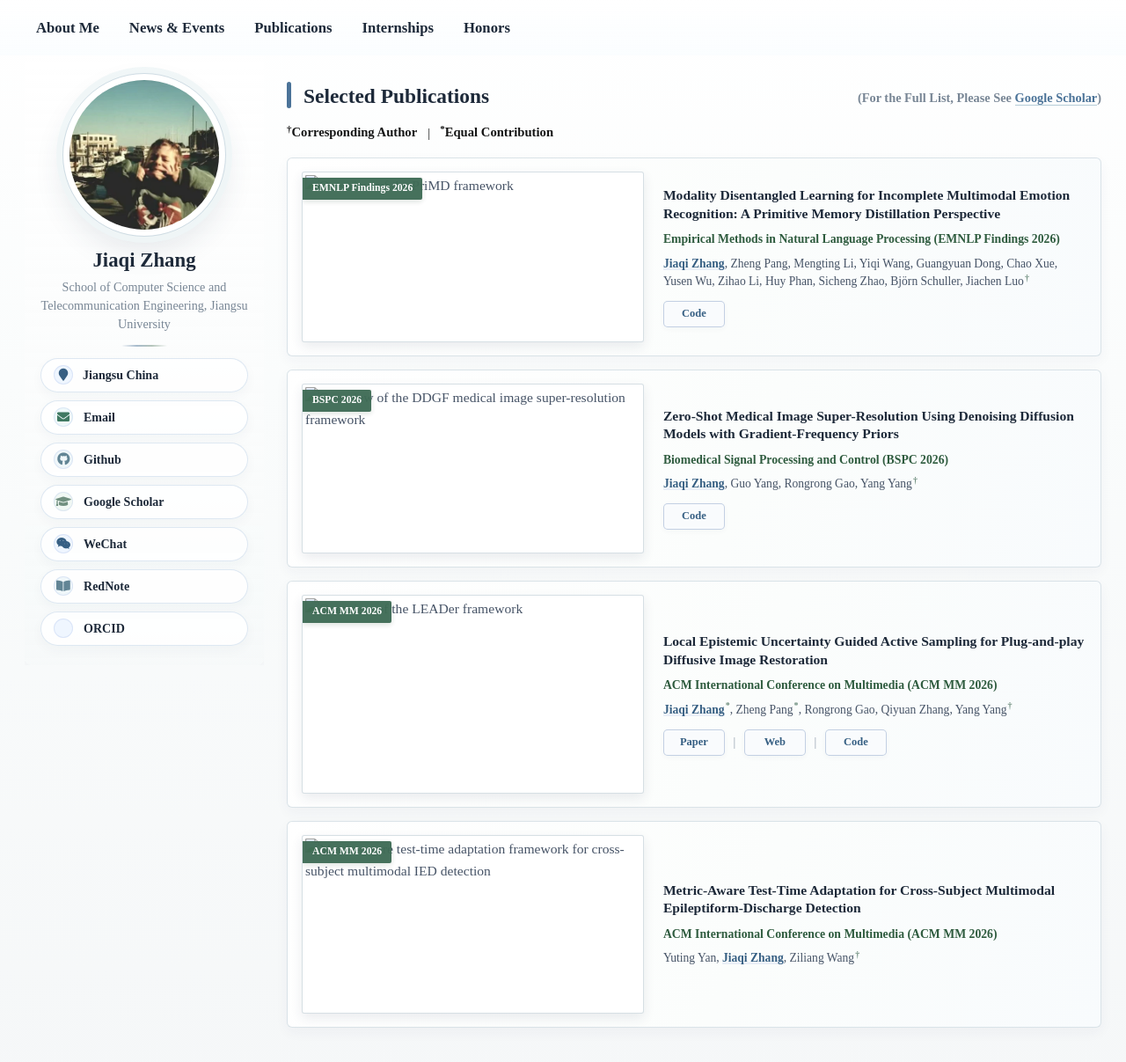
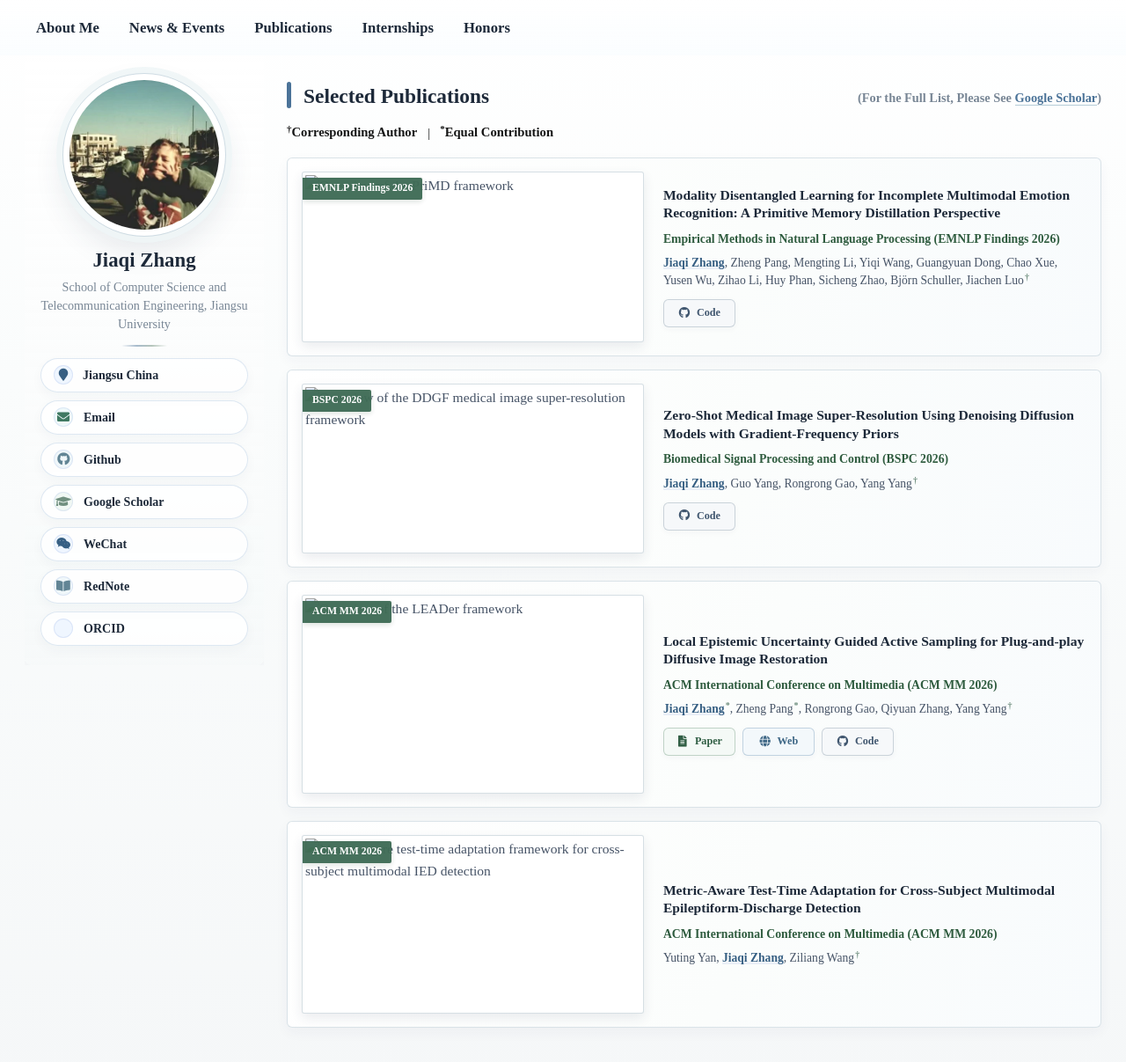
Before and after one commit to JiaqiZhang-Sengoku/JiaqiZhang-Sengoku.github.io, a Jekyll site: the page built from _pages/includes/pub.md, in a window 1280 px wide and 1266 px high. Shown: the top 1207 px of the window at 88% size. Built offline with Jekyll 4.4.1, drawn with Linux system fonts in a browser that asks for light colours; our own code applies the rules of GitHub Pages for plain Markdown files.

Commit message:
20260707

```diff
--- a/_pages/includes/pub.md
+++ b/_pages/includes/pub.md
@@ -19,7 +19,7 @@
     <div class="paper-title">Modality Disentangled Learning for Incomplete Multimodal Emotion Recognition: A Primitive Memory Distillation Perspective</div>
     <div class="paper-venue paper-venue--accepted">Empirical Methods in Natural Language Processing (EMNLP Findings 2026)</div>
     <div class="paper-authors"><strong>Jiaqi Zhang</strong>, Zheng Pang, Mengting Li, Yiqi Wang, Guangyuan Dong, Chao Xue, Yusen Wu, Zihao Li, Huy Phan, Sicheng Zhao, Björn Schuller, Jiachen Luo<sup>&dagger;</sup></div>
-    <div class="paper-links"><a href="https://github.com/JiaqiZhang-Sengoku/PriMD">Code</a></div>
+    <div class="paper-links"><a class="paper-link paper-link--code" href="https://github.com/JiaqiZhang-Sengoku/PriMD" title="View code on GitHub"><i class="fab fa-github paper-link__icon" aria-hidden="true"></i><span>Code</span></a></div>
   </div>
 </div>
 
@@ -34,7 +34,7 @@
     <div class="paper-title">Zero-Shot Medical Image Super-Resolution Using Denoising Diffusion Models with Gradient-Frequency Priors</div>
     <div class="paper-venue paper-venue--accepted">Biomedical Signal Processing and Control (BSPC 2026)</div>
     <div class="paper-authors"><strong>Jiaqi Zhang</strong>, Guo Yang, Rongrong Gao, Yang Yang<sup>&dagger;</sup></div>
-    <div class="paper-links"><a href="https://github.com/JiaqiZhang-Sengoku/DDGF">Code</a></div>
+    <div class="paper-links"><a class="paper-link paper-link--code" href="https://github.com/JiaqiZhang-Sengoku/DDGF" title="View code on GitHub"><i class="fab fa-github paper-link__icon" aria-hidden="true"></i><span>Code</span></a></div>
   </div>
 </div>
 
@@ -49,7 +49,7 @@
     <a class="paper-title" href="/LEADer/">Local Epistemic Uncertainty Guided Active Sampling for Plug-and-play Diffusive Image Restoration</a>
     <div class="paper-venue paper-venue--accepted">ACM International Conference on Multimedia (ACM MM 2026)</div>
     <div class="paper-authors"><strong>Jiaqi Zhang</strong><sup>*</sup>, Zheng Pang<sup>*</sup>, Rongrong Gao, Qiyuan Zhang, Yang Yang<sup>&dagger;</sup></div>
-    <div class="paper-links"><a href="https://arxiv.org/abs/2608.06981">Paper</a><span class="paper-link-separator" aria-hidden="true">|</span><a href="/LEADer/">Web</a><span class="paper-link-separator" aria-hidden="true">|</span><a href="https://github.com/JiaqiZhang-Sengoku/LEADer">Code</a></div>
+    <div class="paper-links"><a class="paper-link paper-link--paper" href="https://arxiv.org/abs/2608.06981" title="Read the paper"><i class="fas fa-file-alt paper-link__icon" aria-hidden="true"></i><span>Paper</span></a><a class="paper-link paper-link--web" href="/LEADer/" title="Open the project website"><i class="fas fa-globe paper-link__icon" aria-hidden="true"></i><span>Web</span></a><a class="paper-link paper-link--code" href="https://github.com/JiaqiZhang-Sengoku/LEADer" title="View code on GitHub"><i class="fab fa-github paper-link__icon" aria-hidden="true"></i><span>Code</span></a></div>
   </div>
 </div>
 
@@ -125,7 +125,7 @@ Temporarily hidden: non-ACM-MM publications.
     <div class="paper-title">Rethinking Knowledge Distillation for Incomplete Multimodal Emotion Recognition: A Dynamic Approach</div>
     <div class="paper-venue">ACM International Conference on Multimedia (ACM MM 2026)<strong class="paper-status paper-status--review">Under Review</strong></div>
     <div class="paper-authors"><strong>Jiaqi Zhang</strong> (First Author), Anonymous</div>
-    <div class="paper-links"><a href="/Paper/DynKD_Paper.pdf">Paper</a></div>
+    <div class="paper-links"><a class="paper-link paper-link--paper" href="/Paper/DynKD_Paper.pdf" title="Read the paper"><i class="fas fa-file-alt paper-link__icon" aria-hidden="true"></i><span>Paper</span></a></div>
   </div>
 </div> -->
 
@@ -172,7 +172,7 @@ Temporarily hidden: non-ACM-MM publications.
     <div class="paper-title">From Agent Traces to Trust: A Survey of Evidence Tracing and Execution Provenance in LLM Agents</div>
     <div class="paper-venue paper-venue--review"><!-- Transactions on Machine Learning Research (TMLR) --><strong class="paper-status paper-status--review">Under Review</strong></div>
     <div class="paper-authors">Yiqi Wang, <strong>Jiaqi Zhang</strong>, Zhangkai Wu, Taotao Cai, Zirui Liu, Qingqiang Sun, Zequn Sun, Manqing Dong, Mingkai Zheng, Yu-Xuan Qiu, Xuefei Yin, Yanming Zhu</div>
-    <div class="paper-links"><a href="https://arxiv.org/abs/2606.04990">Paper</a></div>
+    <div class="paper-links"><a class="paper-link paper-link--paper" href="https://arxiv.org/abs/2606.04990" title="Read the paper"><i class="fas fa-file-alt paper-link__icon" aria-hidden="true"></i><span>Paper</span></a></div>
   </div>
 </div>
 {% endcomment %}
@@ -206,7 +206,7 @@ Temporarily hidden: non-ACM-MM publications.
     <div class="paper-title">Learning Orthogonal Disentanglement for Modality-Agnostic Medical Image Segmentation</div>
     <div class="paper-venue paper-venue--review"><!-- Journal of Biomedical and Health Informatics (JBHI) --><strong class="paper-status paper-status--review">Under Review</strong></div>
     <div class="paper-authors">Kai Han, <strong>Jiaqi Zhang</strong>, Chongwen Lyu, Mengting Li, Jun Chen, Laihua Yang, Guangquan Zhou, Yang Chen, Zhe Liu<sup>†</sup></div>
-    <div class="paper-links"><a href="/Paper/OrthoSeg_Paper.pdf">Paper</a></div>
+    <div class="paper-links"><a class="paper-link paper-link--paper" href="/Paper/OrthoSeg_Paper.pdf" title="Read the paper"><i class="fas fa-file-alt paper-link__icon" aria-hidden="true"></i><span>Paper</span></a></div>
   </div>
 </div>
 {% endcomment %}
@@ -245,7 +245,7 @@ Temporarily hidden: non-ACM-MM publications.
     <div class="paper-title">Image Restoration via Optimizing Fidelity with Diffusion and Gradient Regularization</div>
     <div class="paper-venue">Engineering Applications of Artificial Intelligence (EAAI)<strong class="paper-status paper-status--review">Under Review</strong></div>
     <div class="paper-authors"><strong>Jiaqi Zhang</strong>, Guo Yang, Zheng Pang, Yao Zhu, Bingbing Gu, Yang Yang<sup>†</sup> (Corresponding Author)</div>
-    <div class="paper-links"><a href="https://github.com/JiaqiZhang-Sengoku/FDGR">Code</a></div>
+    <div class="paper-links"><a class="paper-link paper-link--code" href="https://github.com/JiaqiZhang-Sengoku/FDGR" title="View code on GitHub"><i class="fab fa-github paper-link__icon" aria-hidden="true"></i><span>Code</span></a></div>
   </div>
 </div>
 {% endcomment %}
@@ -263,7 +263,7 @@ Temporarily hidden: non-ACM-MM publications.
     <div class="other-paper-title">DG-SCL: Diffusion-guided Semantic Contrastive Learning for Imbalanced Malicious Traffic Detection</div>
     <div class="other-paper-authors other-paper-venue">Information Sciences (2026)</div>
     <div class="other-paper-authors">Bingbing Gu<sup>*</sup>, Saihua Cai<sup>*</sup> <sup>†</sup>, Jing Wang, Zhuole Li, Xiheng Jia, <strong>Jiaqi Zhang</strong></div>
-    <div class="other-paper-authors other-paper-links"><a href="https://www.sciencedirect.com/science/article/abs/pii/S0020025526007826">Paper</a></div>
+    <div class="other-paper-authors other-paper-links"><a class="paper-link paper-link--paper" href="https://www.sciencedirect.com/science/article/abs/pii/S0020025526007826" title="Read the paper"><i class="fas fa-file-alt paper-link__icon" aria-hidden="true"></i><span>Paper</span></a></div>
   </div>
   <div class="other-paper-item">
     <div class="other-paper-title">SCA-Net: A Scale- and Contrast-Aware Network for Subtle and Low-Contrast Polyp Segmentation</div>
@@ -281,7 +281,7 @@ Temporarily hidden: non-ACM-MM publications.
     <div class="other-paper-title">Zero-shot Diffusive Image Restoration with Consistency</div>
     <div class="other-paper-authors other-paper-venue">Signal Processing (2026)</div>
     <div class="other-paper-authors">Yi Wang, Lanling Zeng, <strong>Jiaqi Zhang</strong>, Yang Yang<sup>†</sup></div>
-    <div class="other-paper-authors other-paper-links"><a href="https://www.sciencedirect.com/science/article/abs/pii/S0165168426002197">Paper</a></div>
+    <div class="other-paper-authors other-paper-links"><a class="paper-link paper-link--paper" href="https://www.sciencedirect.com/science/article/abs/pii/S0165168426002197" title="Read the paper"><i class="fas fa-file-alt paper-link__icon" aria-hidden="true"></i><span>Paper</span></a></div>
   </div>
   <div class="other-paper-item">
     <div class="other-paper-title">Intrinsic Feature Consistency Learning Network for Generalizable Medical Image Segmentation</div>
@@ -306,7 +306,7 @@ Temporarily hidden: non-ACM-MM publications.
     <div class="other-paper-authors other-paper-venue">Knowledge-Based Systems (2026)</div>
     <div class="other-paper-authors">Yang Yang<sup>†</sup>, Xi Zhang, <strong>Jiaqi Zhang</strong>, Lanling Zeng
 <br></div>
-    <div class="other-paper-authors other-paper-links"><a href="https://www.sciencedirect.com/science/article/abs/pii/S0950705126002303">Paper</a><span class="paper-link-separator" aria-hidden="true">|</span><a href="https://github.com/AKA-hhh/PIRP">Code</a></div>
+    <div class="other-paper-authors other-paper-links"><a class="paper-link paper-link--paper" href="https://www.sciencedirect.com/science/article/abs/pii/S0950705126002303" title="Read the paper"><i class="fas fa-file-alt paper-link__icon" aria-hidden="true"></i><span>Paper</span></a><a class="paper-link paper-link--code" href="https://github.com/AKA-hhh/PIRP" title="View code on GitHub"><i class="fab fa-github paper-link__icon" aria-hidden="true"></i><span>Code</span></a></div>
   </div>
 </div>
 -->
--- a/assets/css/main.scss
+++ b/assets/css/main.scss
@@ -1776,8 +1776,8 @@ body > #main > .sidebar.sticky {
     display: inline-flex !important;
     align-items: center !important;
     flex-wrap: wrap;
-    gap: 7px;
-    margin-top: 12px !important;
+    gap: 8px;
+    margin-top: 11px !important;
     line-height: 1 !important;
 }
 
@@ -1786,18 +1786,19 @@ body > #main > .sidebar.sticky {
     display: inline-flex !important;
     align-items: center !important;
     justify-content: center !important;
-    width: 70px;
-    min-width: 70px;
-    height: 30px;
-    min-height: 30px;
-    padding: 0 !important;
+    width: 82px;
+    min-width: 82px;
+    height: 32px;
+    min-height: 32px;
+    gap: 7px;
+    padding: 0 10px !important;
     box-sizing: border-box;
-    border: 1px solid rgba(183, 199, 222, 0.82) !important;
-    border-radius: 5px !important;
-    background: #f9fbfd !important;
-    color: var(--accent-strong) !important;
-    box-shadow: 0 2px 6px rgba(42, 57, 88, 0.035) !important;
-    font-size: 0.80rem !important;
+    border: 1px solid rgba(191, 204, 214, 0.82) !important;
+    border-radius: 6px !important;
+    background: #ffffff !important;
+    color: #40566f !important;
+    box-shadow: 0 2px 7px rgba(42, 57, 88, 0.040) !important;
+    font-size: 0.78rem !important;
     font-weight: 700 !important;
     line-height: 1.12 !important;
     white-space: nowrap;
@@ -1807,29 +1808,79 @@ body > #main > .sidebar.sticky {
 
 .paper-box-text .paper-links a:hover,
 .other-paper-links a:hover {
-    border-color: rgba(85, 119, 214, 0.72) !important;
-    background: #eef4fc !important;
-    color: var(--accent) !important;
-    box-shadow: 0 5px 12px rgba(42, 57, 88, 0.065) !important;
+    box-shadow: 0 5px 13px rgba(42, 57, 88, 0.085) !important;
     text-decoration: none !important;
     transform: translateY(-1px);
+}
+
+.paper-links .paper-link__icon,
+.other-paper-links .paper-link__icon {
+    display: inline-flex;
+    align-items: center;
+    justify-content: center;
+    flex: 0 0 14px;
+    width: 14px;
+    font-size: 0.82rem !important;
+    line-height: 1 !important;
+}
+
+.paper-links .paper-link__icon.fas,
+.other-paper-links .paper-link__icon.fas {
+    font-family: "Font Awesome 5 Free" !important;
+    font-weight: 900 !important;
+}
+
+.paper-links .paper-link__icon.fab,
+.other-paper-links .paper-link__icon.fab {
+    font-family: "Font Awesome 5 Brands" !important;
+    font-weight: 400 !important;
+}
+
+.paper-box-text .paper-links .paper-link--paper,
+.other-paper-links .paper-link--paper {
+    border-color: rgba(91, 139, 110, 0.34) !important;
+    background: #f4f9f6 !important;
+    color: #315f45 !important;
+}
+
+.paper-box-text .paper-links .paper-link--web,
+.other-paper-links .paper-link--web {
+    border-color: rgba(96, 139, 172, 0.34) !important;
+    background: #f3f8fb !important;
+    color: #3d6685 !important;
+}
+
+.paper-box-text .paper-links .paper-link--code,
+.other-paper-links .paper-link--code {
+    border-color: rgba(118, 139, 156, 0.34) !important;
+    background: #f6f8fa !important;
+    color: #40566f !important;
+}
+
+.paper-box-text .paper-links .paper-link--paper:hover,
+.other-paper-links .paper-link--paper:hover {
+    border-color: rgba(70, 119, 89, 0.58) !important;
+    background: #eaf4ed !important;
+    color: #274f38 !important;
+}
+
+.paper-box-text .paper-links .paper-link--web:hover,
+.other-paper-links .paper-link--web:hover {
+    border-color: rgba(74, 120, 155, 0.58) !important;
+    background: #eaf3f8 !important;
+    color: #315b7b !important;
+}
+
+.paper-box-text .paper-links .paper-link--code:hover,
+.other-paper-links .paper-link--code:hover {
+    border-color: rgba(92, 118, 139, 0.54) !important;
+    background: #edf2f5 !important;
+    color: #344b62 !important;
 }
 
 .paper-box-text a:focus-visible {
     outline: 2px solid rgba(82, 116, 208, 0.50);
     outline-offset: 3px;
-}
-
-.paper-link-separator {
-    display: inline-flex;
-    align-items: center;
-    justify-content: center;
-    width: 8px;
-    height: 30px;
-    color: rgba(116, 130, 151, 0.54);
-    font-size: 0.92rem;
-    font-weight: 700;
-    line-height: 1;
 }
 
 .other-paper-authors:empty {
@@ -2653,16 +2704,11 @@ body > #main > .sidebar.sticky {
 
     .paper-box-text .paper-links a,
     .other-paper-links a {
-        width: 72px;
-        min-width: 72px;
+        width: 80px;
+        min-width: 80px;
         height: 32px;
         min-height: 32px;
-        font-size: 0.82rem !important;
-    }
-
-    .paper-link-separator {
-        width: 6px;
-        height: 34px;
+        font-size: 0.77rem !important;
     }
 
     .section-heading {
```
